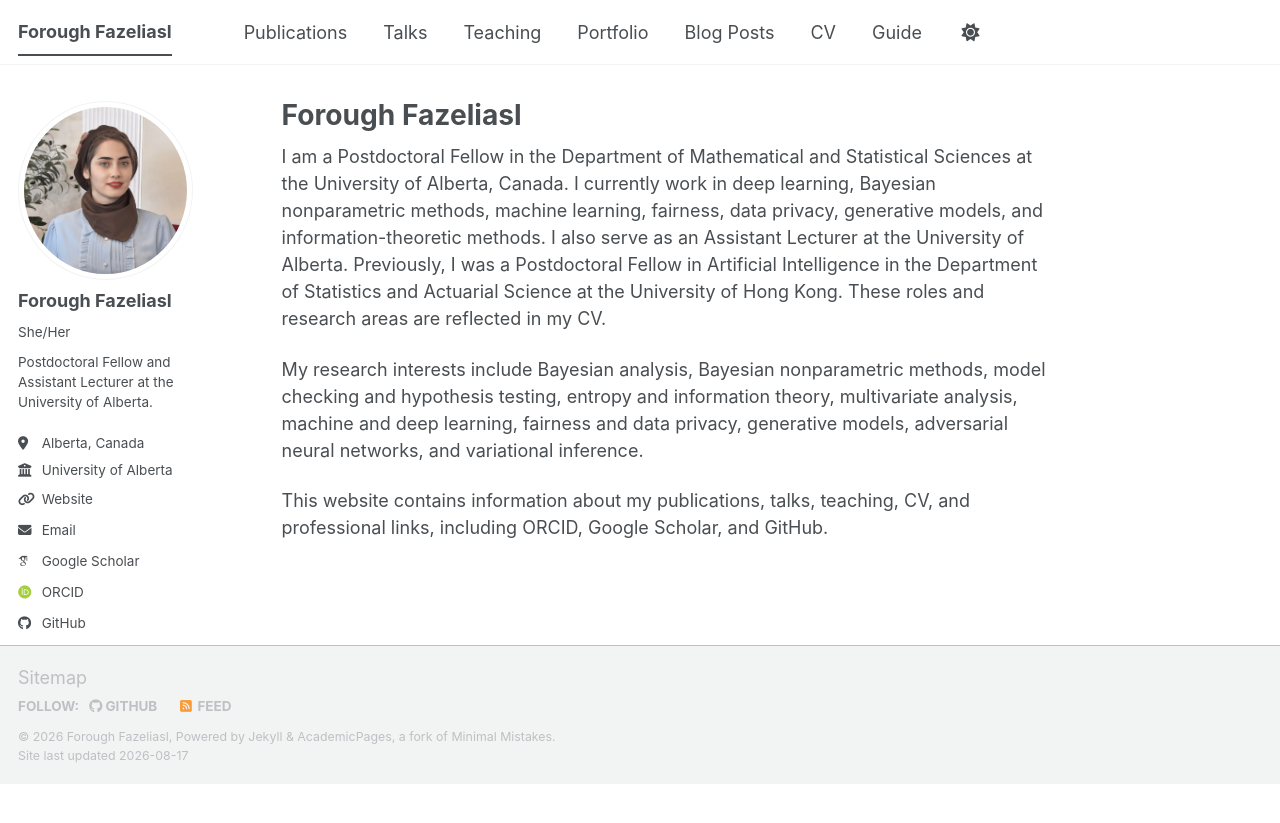
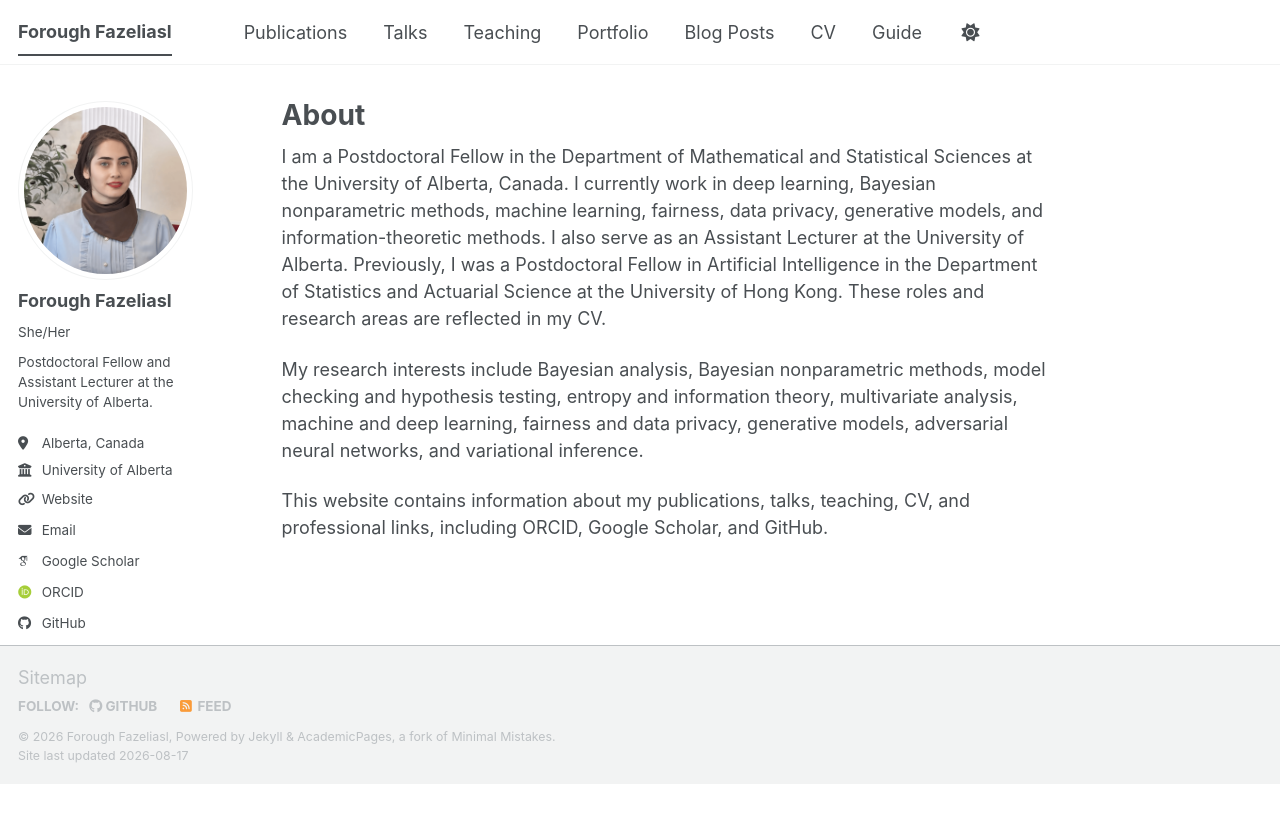
Before and after one commit to ForoughFazeliasl/ForoughFazeliasl.github.io, a Jekyll site: the page built from _pages/about.md, in a window 1280 px wide. Shown: the top 823 px of the page. Built offline with Jekyll 4.4.1, drawn with Linux system fonts in a browser that asks for light colours; some web fonts are replaced; a script bundle is joined from its source files by our own code; library files that are not in the unit come from our copies.

Commit message:
Update about.md

```diff
--- a/_pages/about.md
+++ b/_pages/about.md
@@ -1,6 +1,6 @@
 ---
 permalink: /
-title: "Forough Fazeliasl"
+title: "About"
 author_profile: true
 redirect_from:
   - /about/
```
